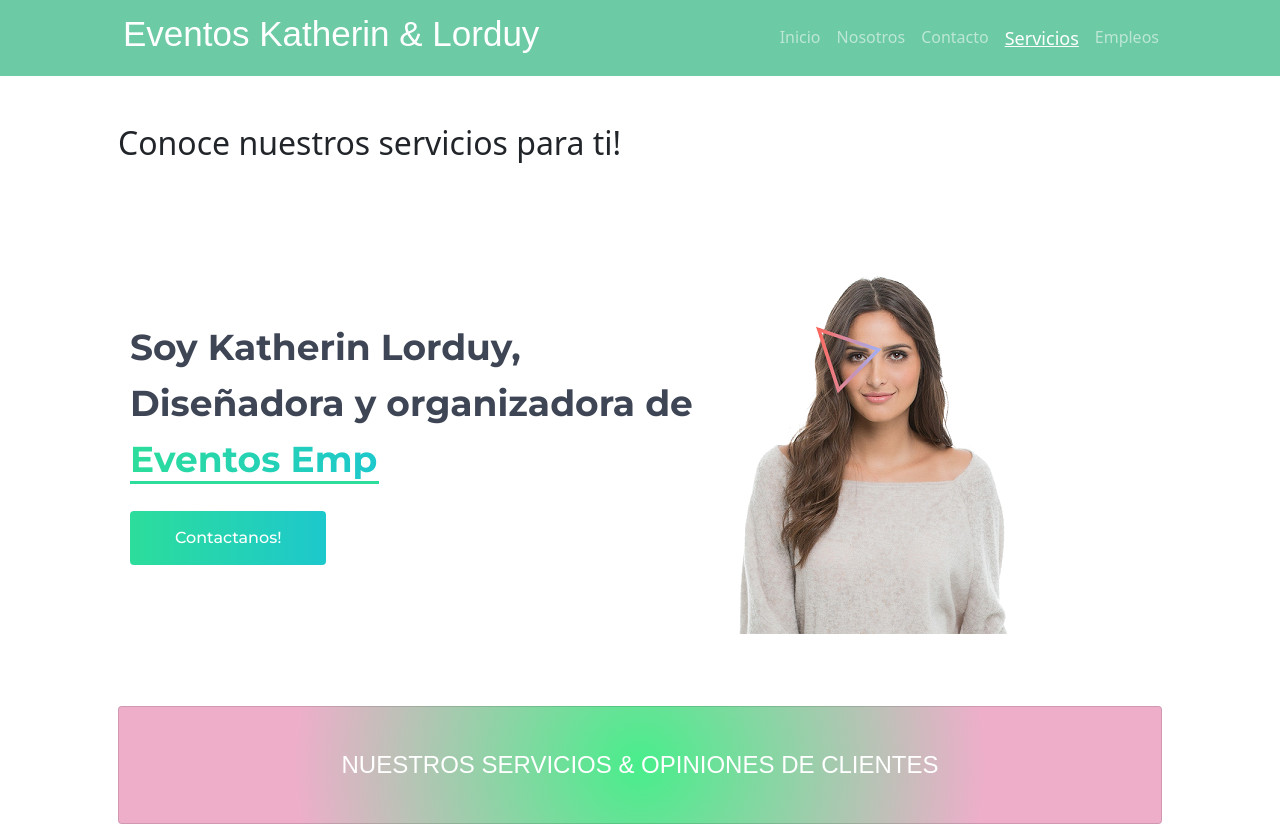
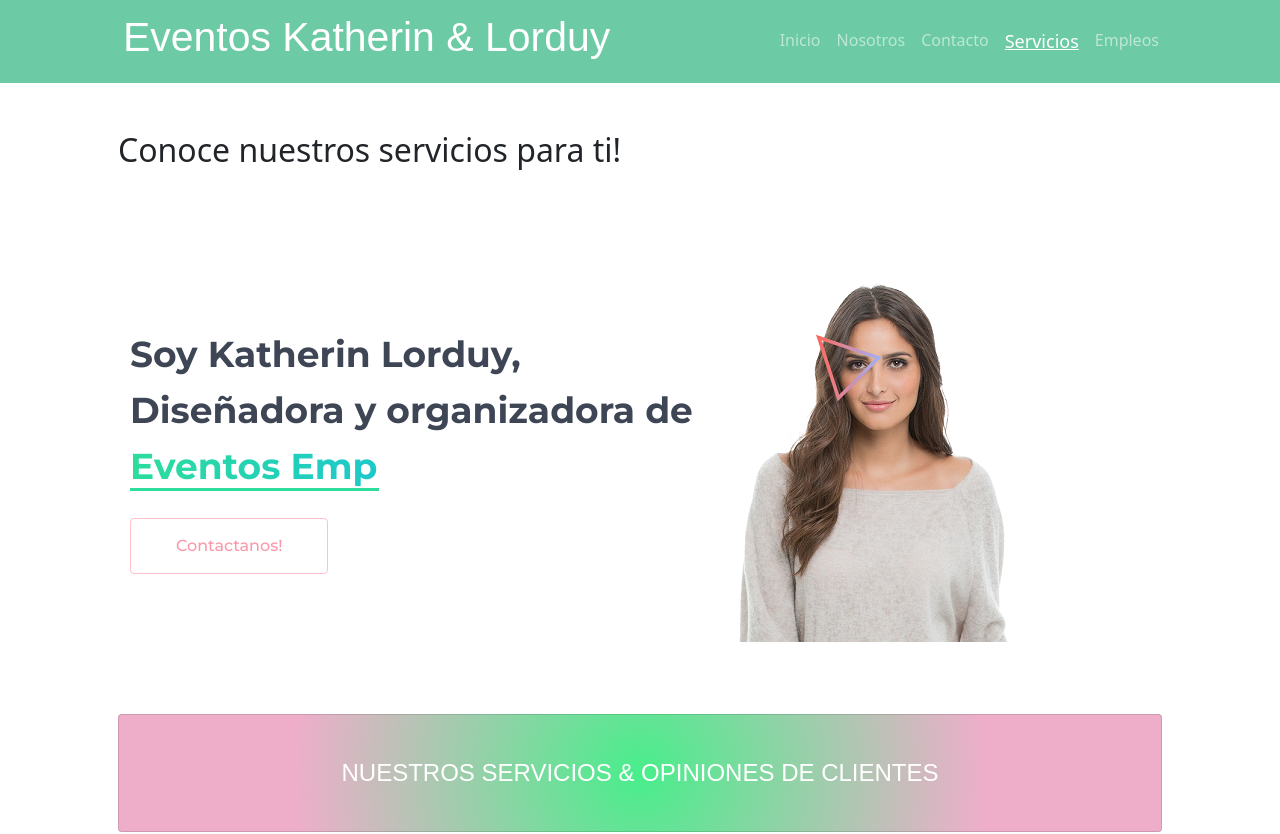
Before and after one commit to kmartinezlorduy/KTEventos, a website: page servicios.html in a window 1280 px wide. Shown: the top 834 px of the page. Drawn offline with nearby package versions, Linux system fonts and the light colour scheme; a web font is replaced by a local one.

Commit message:
Aplicar mejoras sugeridas en 4ta entrega

```diff
--- a/css/sass/base/_fuentes.scss
+++ b/css/sass/base/_fuentes.scss
@@ -6,4 +6,3 @@ $font_monotypec:"Monotype Corsiva", sans-serif;
 $font_h1size: 24px;
 $bg_pink:rgb(247, 171, 184);
 $bg_comp_pink: rgb(108, 202, 165);
-  //background-color: rgb(46, 97, 6);
--- a/css/sass/estilos.scss
+++ b/css/sass/estilos.scss
@@ -2,12 +2,6 @@
 @import "base/fuentes";
 @import "base/colores";
 @import "base/mixins";
-
-// html {
-//   font-family: $font_quicksand;
-//   font-size: 16px;
-//   color: black;
-// }
 
 
 
@@ -16,9 +10,6 @@ html {
   color: black;
 }
 
-//.h1Class {
-//  font-size: $font_h1size;
-//}
 
 .h1Class {
   @include tipografiaBase(null, $font_h1size,null,null, null, null);
@@ -26,10 +17,11 @@ html {
 
 
 .h1Header {
-  font-size: $font_h1size;
-  animation-duration: 2s;
-  animation-name: aparecer;
-}
+   font-size:3.2vw;
+   animation-duration: 2s;
+   animation-name: aparecer;
+ }
+
 
 @keyframes aparecer {
   0% {
@@ -53,39 +45,25 @@ html {
   @include tipografiaBase($font_comic, 16px,italic,null, null, null);
 }
 
-//.italica {
-//  font-style: italic;
-//  font-family: "Comic Sans MS", sans-serif;
-//  font-size: 16px;
-//}
 
 .corsiva {
-  @include tipografiaBase($font_monotypec, 35px,null,null, null, null);
+  @include tipografiaBase($font_monotypec, 3.2vw,null,null, null, null);
 }
 
 .corsiva--min {
   @include tipografiaBase($font_monotypec, 24px,null,null, null, null);
 }
 
-//.corsiva {
-//  font-family: "Monotype Corsiva", sans-serif;
-//  font-size: 35px;
-//}
 
 .serif {
   @include tipografiaBase($brygada, 35px,null,null, null, null);
 }
-
-//.serif {
-//  font-family: "Brygada 1918", serif;
-//}
 
 
 
 
 header {
   grid-area: header; /*Sirve para establecer el nombre del grid area*/
-  /*background-color: #AED6F1;*/
   padding: 0px 0px 0px 10px;
   background: linear-gradient(to right, #0495f5, #aed6f1);
 }
@@ -99,7 +77,7 @@ nav {
 }
 
 .nav-paginator {
-  background-color: blue;
+  background-color: white;
 }
 
 .background {
@@ -119,18 +97,6 @@ nav {
    Multicoloured Hover Variations
 */
 
-// #social-fb:hover {
-//   color: #3b5998;
-// }
-// #social-tw:hover {
-//   color: #4099ff;
-// }
-// #social-gp:hover {
-//   color: #d34836;
-// }
-// #social-em:hover {
-//   color: #f39c12;
-// }
 
 @each $item, $color in $redes{
   ##{$item}:hover{
--- a/servicios.html
+++ b/servicios.html
@@ -56,7 +56,7 @@
                     <!-- Column -->
                     <div class="col-md-7 align-self-center">
                         <h2 class="title">Soy Katherin Lorduy, Diseñadora y organizadora de <span class="text-success-gradiant typewrite" data-period="2000" data-type='[ "Bodas", "Eventos Empresariales", "Cumpleaños", "Quinceañeros", "Despedidas de soltera", "Babyshower" ]'></span></h2>
-                        <a class="btn btn-success-gradiant btn-md btn-arrow mt-3 text-white border-0" href="contacto.html"><span>Contactanos!</span></a>
+                        <a class="btn btn-primary  btn-md btn-arrow mt-3 " href="contacto.html"><span>Contactanos!</span></a>
                     </div>
                     <!-- Column -->
                     <div class="col-md-5 mt-4">
```
Also changed, not shown: joblist.html (+1 -1 lines), css/contact.css, css/estilos.css, css/estilos.min.css, css/style.css.
